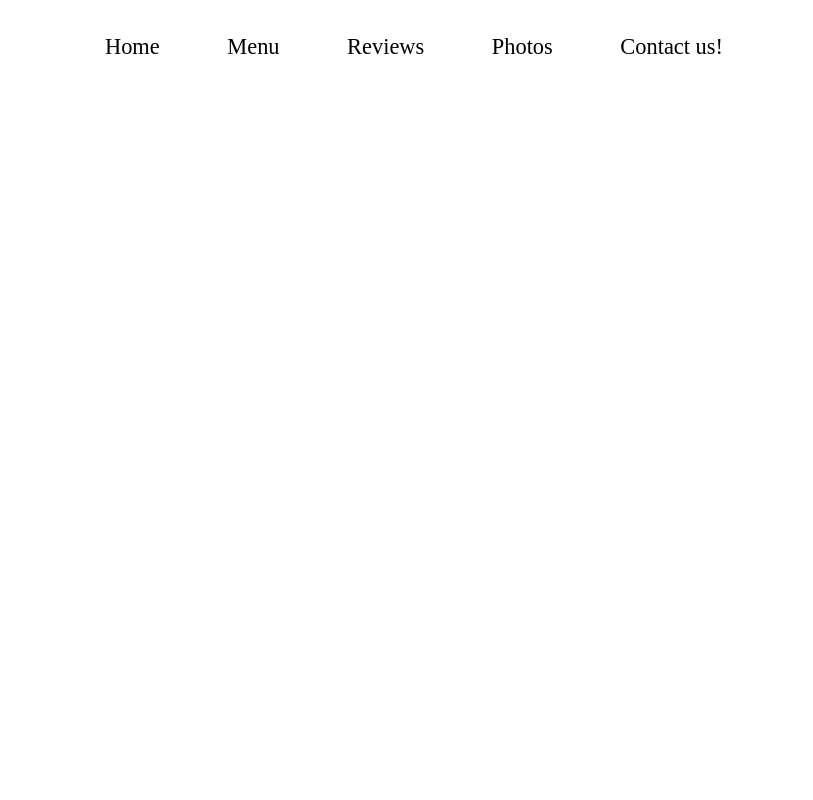
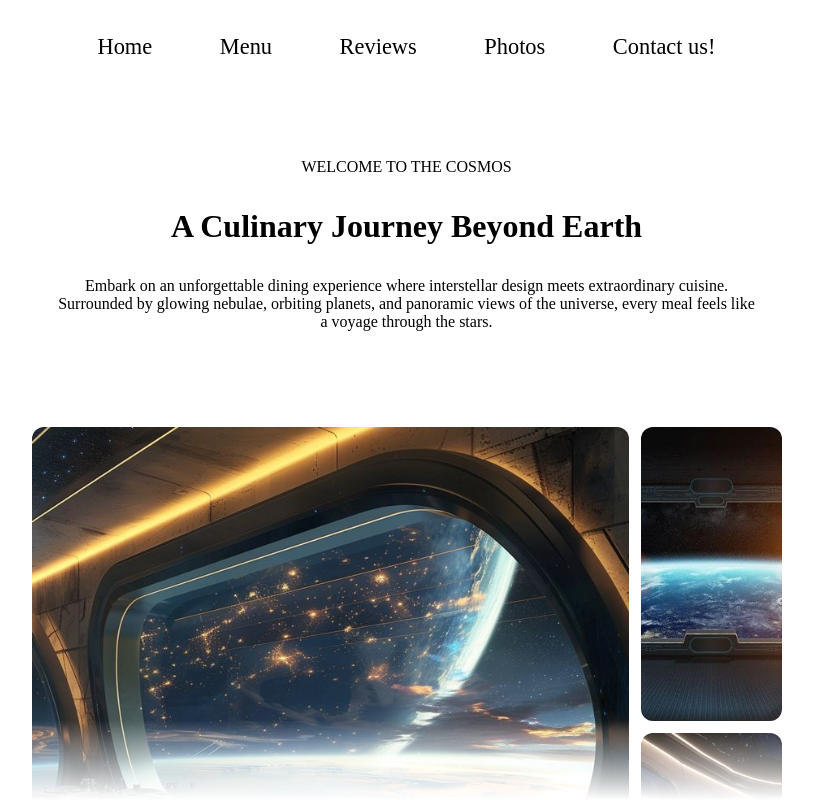
Before and after one commit to 4shadow4/SpaceRestaurant, a website built with webpack: page src/template.html in a window 1280 px wide. Both pictures are taken after a click on the button "Home". Shown: the top 800 px of the page, without its empty margins (226-1039 px from the left). Built offline with nearby package versions, Linux system fonts and the light colour scheme.

Commit message:
add first webpage Home

```diff
--- a/src/index.js
+++ b/src/index.js
@@ -1 +1,12 @@
 import "./styles.css";
+import { loadHome } from "./tabs/home.js";
+import { loadMenu } from "./tabs/menu.js";
+
+const home = document.getElementById("home");
+const menu = document.getElementById("menu");
+const reviews = document.getElementById("reviews");
+const photos = document.getElementById("photos");
+const contacus = document.getElementById("contactus");
+
+home.addEventListener('click', loadHome);
+menu.addEventListener('click', loadMenu);
--- a/src/styles.css
+++ b/src/styles.css
@@ -3,6 +3,10 @@
     font-family: inherit;
     padding: 0;
     margin: 0;
+}
+
+html {
+    scrollbar-gutter: stable;
 }
 
 body{
@@ -33,10 +37,85 @@ nav button{
 }
 
 button:hover{
-    border-bottom: 2px solid black;
+    border-bottom: 2px solid rgb(65, 65, 65);
+    border-bottom: 2px solid rgb(65, 65, 65);
 }
 
 button:active{
-    border-bottom: 2px solid rgb(82, 82, 82);
-    color: rgb(82, 82, 82);
+    border-bottom: 2px solid rgb(99, 99, 99);
+    color: rgb(99, 99, 99);
 }
+
+p{
+    max-width: 700px;
+    text-align: center;
+}
+
+img{
+    display: block;
+    border-radius: 12px;
+    flex: 1;
+    object-fit: cover;
+}
+
+a:hover{
+    color: rgb(117, 134, 211);
+}
+
+#links{
+    margin-top: 96px;
+
+    display: flex;
+    flex-direction: column;
+    align-items: center;
+}
+
+#content {
+    width: 100%;
+    position: relative;
+
+    display: flex;
+    flex-direction: column;
+    align-items: center;
+    gap: 32px;
+
+    padding:64px 0;
+}
+
+#fade{
+    position: fixed;
+
+    left: 0;
+    bottom: 0;
+    width: 100%;
+    height: 100px; /* Adjust how tall the fade should be */
+    background: linear-gradient(
+        to bottom,
+        rgba(255, 255, 255, 0) 0%,
+        rgba(255, 255, 255, 0) 20%,
+        rgba(255, 255, 255, 1) 100%
+    );
+    pointer-events: none;
+}
+
+#images{
+    margin: 64px 0;
+
+    height: min(80vh, 600px);
+    width: min(100vw, 750px);
+    display: flex;
+    gap: 12px;
+}
+
+#images div{
+    flex: 1;
+    height: 100%;
+
+    display: flex;
+    flex-direction: column;
+    gap: 12px;
+}
+
+#images div img{
+    width: 100%;
+}
--- /dev/null
+++ b/src/tabs/addContent.js
@@ -0,0 +1,20 @@
+export function addContent(parent, node, content = null,  src = null, href = null, id = null){
+    let element = document.createElement(node);
+    if (content !== null) {
+        element.textContent = content;
+    }
+
+    if (src !== null) {
+        element.src = src;
+    }
+
+    if (href !== null) {
+        element.href = href;
+    }
+
+    if (id !== null) {
+        element.id = id;
+    }
+
+    parent.appendChild(element);
+}
--- /dev/null
+++ b/src/tabs/home.js
@@ -0,0 +1,62 @@
+import { addContent } from "./addContent.js";
+import dinner from "../images/DinnerInSpace.jpeg";
+import space from "../images/SpacePhoto.jpeg";
+import spaceRestaurant from "../images/SpaceRestaurant.jpeg";
+
+const main = document.getElementById("content");
+
+export function loadHome(){
+    main.innerHTML = "";
+
+    addContent(main, "p", "WELCOME TO THE COSMOS");
+    addContent(main, "h1", "A Culinary Journey Beyond Earth");
+    addContent(main, "p",
+        `
+            Embark on an unforgettable dining experience where interstellar
+            design meets extraordinary cuisine. Surrounded by glowing nebulae,
+            orbiting planets, and panoramic views of the universe, every meal
+            feels like a voyage through the stars.
+        `
+    );
+    let imageContainer = document.createElement("div");
+    let imageContainer2 = document.createElement("div");
+
+    imageContainer.id = "images";
+
+    addContent(imageContainer, "img", null, dinner);
+    addContent(imageContainer2, "img", null, space);
+    addContent(imageContainer2, "img", null, spaceRestaurant);
+
+    imageContainer.append(imageContainer2);
+
+    main.append(imageContainer);
+
+    addContent(main, "h2", "A Restaurant Orbiting Imagination");
+    addContent(main, "p",
+        `
+            We believe dining should be an experience, not just a meal. Inspired by deep space exploration, our concept merges advanced technology, immersive storytelling, and culinary artistry.
+
+            Each dish represents a different corner of the universe—crafted with precision, creativity, and a touch of interstellar wonder.
+
+        `
+    );
+    addContent(main, "h2", "Inside the Cosmos");
+    addContent(main, "p",
+        `
+            Step into a glowing environment of floating lights, panoramic galaxy views, and sleek futuristic architecture. Every table is positioned to feel like your own private window into space.
+
+            Soft ambient lighting simulates distant stars, while dynamic projections bring nebulae and planets to life around you.
+        `
+    );
+
+    let linkContainer = document.createElement("div");
+
+    linkContainer.id = "links";
+
+    addContent(linkContainer, "a", "Space Picture from Pinterest", null, "https://de.pinterest.com/pin/3025924743972631/?utm_source=chatgpt.com");
+    addContent(linkContainer, "a", "Space Restaurant from Pinterest", null, "https://de.pinterest.com/pin/604960162478833587/");
+    addContent(linkContainer, "a", "Space from Pinterest", null, "https://de.pinterest.com/pin/687010118164167337/");
+
+    main.appendChild(linkContainer);
+
+}
--- /dev/null
+++ b/src/tabs/menu.js
@@ -0,0 +1,8 @@
+import { addContent } from "./addContent.js";
+
+const main = document.getElementById("content");
+
+export function loadMenu(){
+    main.innerHTML = "";
+
+}
--- a/src/template.html
+++ b/src/template.html
@@ -16,7 +16,42 @@
         </nav>
     </header>
     <div id="content">
+        <p>WELCOME TO THE COSMOS</p>
+        <h1>A Culinary Journey Beyond Earth</h1>
+        <p>
+            Embark on an unforgettable dining experience where interstellar
+            design meets extraordinary cuisine. Surrounded by glowing nebulae,
+            orbiting planets, and panoramic views of the universe, every meal
+            feels like a voyage through the stars.
+        </p>
+        <div id="images">
+            <img src="./images/DinnerInSpace.jpeg" alt="Space Photo">
+            <div>
+                <img src="./images/SpacePhoto.jpeg" alt="Space Photo">
+                <img src="./images/SpaceRestaurant.jpeg" alt="Space Photo">
+            </div>
+        </div>
 
+        <h2>A Restaurant Orbiting Imagination</h2>
+        <p>
+            We believe dining should be an experience, not just a meal. Inspired by deep space exploration, our concept merges advanced technology, immersive storytelling, and culinary artistry.
+
+            Each dish represents a different corner of the universe—crafted with precision, creativity, and a touch of interstellar wonder.
+        </p>
+
+        <h2>Inside the Cosmos</h2>
+        <p>
+            Step into a glowing environment of floating lights, panoramic galaxy views, and sleek futuristic architecture. Every table is positioned to feel like your own private window into space.
+
+            Soft ambient lighting simulates distant stars, while dynamic projections bring nebulae and planets to life around you.
+        </p>
+
+        <div id="links">
+            <a href="https://de.pinterest.com/pin/3025924743972631/?utm_source=chatgpt.com">Space Picture from Pinterest</a>
+            <a href="https://de.pinterest.com/pin/604960162478833587/">Space Restaurant from Pinterest</a>
+            <a href="https://de.pinterest.com/pin/687010118164167337/">Space from Pinterest</a>
+        </div>
     </div>
+    <div id="fade"></div>
 </body>
 </html>
```
Also changed, not shown: src/images/DinnerInSpace.jpeg (added), src/images/SpacePhoto.jpeg (added), src/images/SpaceRestaurant.jpeg (added).
